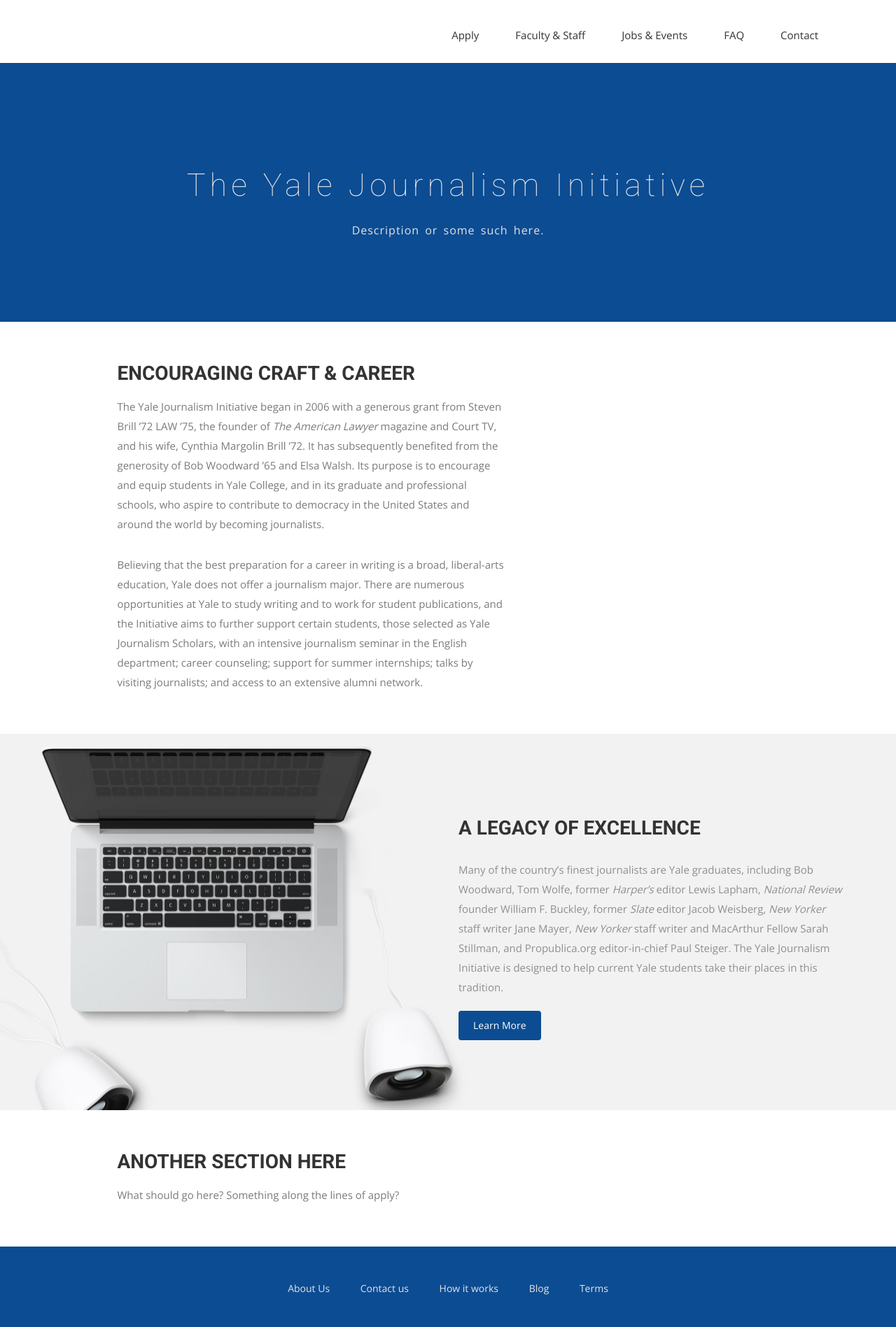
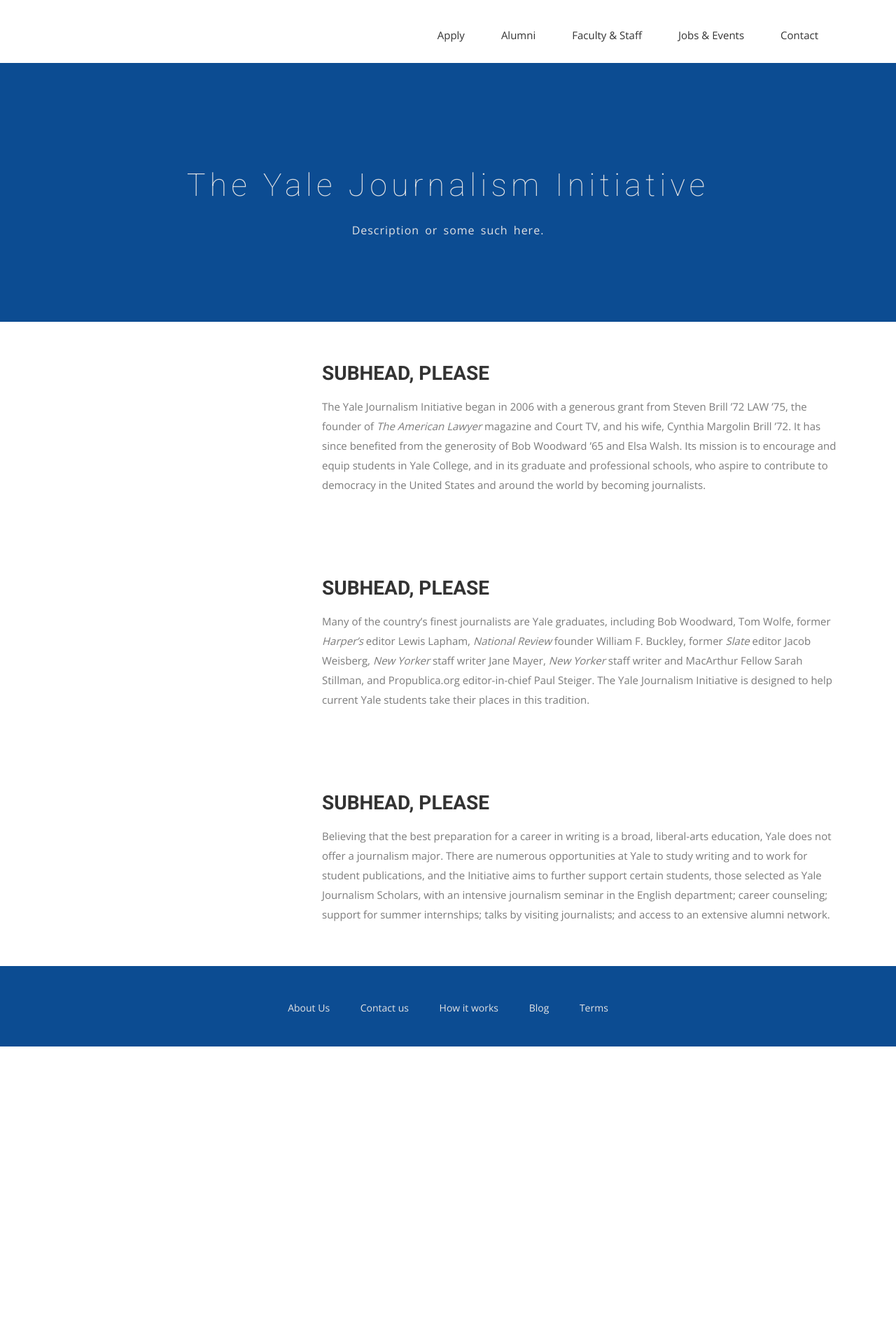
Before and after one commit to yalejournalism/yalejournalism.github.io, a Jekyll site: the page built from index.html, in a window 1280 px wide. Shown: the whole page at 70% size. Built offline with Jekyll 4.4.1, drawn with Linux system fonts in a browser that asks for light colours; nearby versions of some CDN libraries; some web fonts are replaced; after the commit the page ends 1496 px from its top, so only the background shows below that.

Commit message:
Updating template for Eve and Mark.

```diff
--- a/_includes/header.html
+++ b/_includes/header.html
@@ -15,18 +15,16 @@
             <span class="icon-bar"></span>
             </button>
             <a class="navbar-brand" href="{{ site.baseurl }}/">
-
               <!-- <img src="{{ site.baseurl }}/img/logo.png" alt="Logo"> -->
             </a>
           </div>
             <!-- Collect the nav links, forms, and other content for toggling -->
             <div class="collapse navbar-collapse" id="bs-example-navbar-collapse-1">
               <ul class="nav navbar-nav navbar-right">
-                <li><a href="#">Apply</a></li>
-                <li><a href="{{ site.baseurl }}/work">Faculty & Staff</a></li>
-                <!-- <li><a href="{{ site.baseurl }}/blog">Blog</a></li> -->
-                <li><a href="#">Jobs & Events</a></li>
-                <li><a href="#">FAQ</a></li>
+                <li><a href="{{ site.baseurl }}/apply">Apply</a></li>
+                <li><a href="{{ site.baseurl }}/alumni">Alumni</a></li>
+                <li><a href="{{ site.baseurl }}/faculty-and-staff">Faculty & Staff</a></li>
+                <li><a href="{{ site.baseurl }}/jobs-and-events">Jobs & Events</a></li>
                 <li><a href="{{ site.baseurl }}/contact">Contact</a></li>
               </ul>
             </div><!-- /.navbar-collapse -->
--- a/css/airspace.css
+++ b/css/airspace.css
@@ -232,17 +232,17 @@
 	Feature Start
 --*/
 #feature {
-  background: url("../img/featue-bg.jpg");
-  background-position: 50% 94px;
+  /*background: url("../img/featue-bg.jpg");
+  background-position: 50% 94px;*/
   width: 100%;
   display: block;
   position: relative;
   overflow: visible;
-  background-attachment: fixed;
+  /*background-attachment: fixed;
   background-repeat: no-repeat;
-  background-position: center center;
-  background-color: #fff;
-  -webkit-background-size: cover;
+  background-position: center center;*/
+  background-color: #6699FF;
+  /*-webkit-background-size: cover;
   -moz-background-size: cover;
   -o-background-size: cover;
   background-size: cover;
@@ -250,16 +250,17 @@
   -moz-box-sizing: border-box;
   box-sizing: border-box;
   -webkit-backface-visibility: hidden;
-  backface-visibility: hidden;
-  padding: 100px 0;
+  backface-visibility: hidden;*/
+  padding: 50px 0 50px 0;
 }
 #feature h2 {
+  color: #0c4c92;
   font-size: 28px;
   font-weight: 600;
-  margin-bottom: 30px;
+  margin-bottom: 20px;
 }
 #feature p {
-  color: #8d8f92;
+  color: #E3E3E4;
   margin-bottom: 20px;
 }
 #feature .btn-view-works {
@@ -681,7 +682,7 @@
 #contact-form .block button {
   width: 100%;
   height: 60px;
-  background: #47424C;
+  background: #6699FF;
   border: none;
   color: #fff;
   font-family: 'Open Sans', sans-serif;
--- a/css/style.css
+++ b/css/style.css
@@ -17,7 +17,7 @@
  }
 
 .post-area {
-  padding: 40px;
+  padding: 50px 100px;
   width: 100%;
   min-height: 150px;
   background-color: white;
--- a/index.html
+++ b/index.html
@@ -22,53 +22,43 @@
 <section id="intro">
   <div class="container">
     <div class="row">
-      <div class="col-md-offset-1 col-md-6 col-sm-12">
+      <div class="col-md-offset-4 col-md-8 col-sm-12">
         <div class="block">
           <div class="section-title">
-            <h2>ENCOURAGING CRAFT & CAREER</h2>
-            <!-- <p>Subhead.</p> -->
+            <h2>SUBHEAD, PLEASE</h2>
           </div>
-          <p>The Yale Journalism Initiative began in 2006 with a generous grant from Steven Brill ’72 LAW ’75, the founder of <i>The American Lawyer</i> magazine and Court TV, and his wife, Cynthia Margolin Brill ’72. It has subsequently benefited from the generosity of Bob Woodward ’65 and Elsa Walsh. Its purpose is to encourage and equip students in Yale College, and in its graduate and professional schools, who aspire to contribute to democracy in the United States and around the world by becoming journalists.</p>
-
-          <p>Believing that the best preparation for a career in writing is a broad, liberal-arts education, Yale does not offer a journalism major. There are numerous opportunities at Yale to study writing and to work for student publications, and the Initiative aims to further support certain students, those selected as Yale Journalism Scholars, with an intensive journalism seminar in the English department; career counseling; support for summer internships; talks by visiting journalists; and access to an extensive alumni network.</p>
-        </div>
-      </div>
-      <div class="col-md-5 col-sm-12">
-        <div class="block">
-          <!-- <img src="img/wrapper-img.png" alt="Img"> -->
+          <p>The Yale Journalism Initiative began in 2006 with a generous grant from Steven Brill ’72 LAW ’75, the founder of <i>The American Lawyer</i> magazine and Court TV, and his wife, Cynthia Margolin Brill ’72. It has since benefited from the generosity of Bob Woodward ’65 and Elsa Walsh. Its mission is to encourage and equip students in Yale College, and in its graduate and professional schools, who aspire to contribute to democracy in the United States and around the world by becoming journalists.</p>
         </div>
       </div>
     </div>
   </div>
 </section>
 
-<section id="feature">
-<div class="container">
-  <div class="row">
-    <div class="col-md-6 col-md-offset-6">
-      <h2>A LEGACY OF EXCELLENCE</h2>
-      <p>Many of the country’s finest journalists are Yale graduates, including Bob Woodward, Tom Wolfe, former <i>Harper’s</i> editor Lewis Lapham, <i>National Review</i> founder William F. Buckley, former <i>Slate</i> editor Jacob Weisberg, <i>New Yorker</i> staff writer Jane Mayer, <i>New Yorker</i> staff writer and MacArthur Fellow Sarah Stillman, and Propublica.org editor-in-chief Paul Steiger. The Yale Journalism Initiative is designed to help current Yale students take their places in this tradition.</p>
-      <a href="#" class="btn btn-view-works">Learn More</a>
+<section id="intro">
+  <div class="container">
+    <div class="row">
+      <div class="col-md-offset-4 col-md-8 col-sm-12">
+        <div class="block">
+          <div class="section-title">
+            <h2>SUBHEAD, PLEASE</h2>
+          </div>
+            <p>Many of the country’s finest journalists are Yale graduates, including Bob Woodward, Tom Wolfe, former <i>Harper’s</i> editor Lewis Lapham, <i>National Review</i> founder William F. Buckley, former <i>Slate</i> editor Jacob Weisberg, <i>New Yorker</i> staff writer Jane Mayer, <i>New Yorker</i> staff writer and MacArthur Fellow Sarah Stillman, and Propublica.org editor-in-chief Paul Steiger. The Yale Journalism Initiative is designed to help current Yale students take their places in this tradition.</p>
+        </div>
+      </div>
     </div>
   </div>
-</div>
 </section>
 
 <section id="intro">
   <div class="container">
     <div class="row">
-      <div class="col-md-offset-1 col-md-6 col-sm-12">
+      <div class="col-md-offset-4 col-md-8 col-sm-12">
         <div class="block">
           <div class="section-title">
-            <h2>ANOTHER SECTION HERE</h2>
+            <h2>SUBHEAD, PLEASE</h2>
             <!-- <p>Subhead.</p> -->
           </div>
-          <p>What should go here? Something along the lines of apply?</p>
-        </div>
-      </div>
-      <div class="col-md-5 col-sm-12">
-        <div class="block">
-          <!-- <img src="img/wrapper-img.png" alt="Img"> -->
+          <p>Believing that the best preparation for a career in writing is a broad, liberal-arts education, Yale does not offer a journalism major. There are numerous opportunities at Yale to study writing and to work for student publications, and the Initiative aims to further support certain students, those selected as Yale Journalism Scholars, with an intensive journalism seminar in the English department; career counseling; support for summer internships; talks by visiting journalists; and access to an extensive alumni network.</p>
         </div>
       </div>
     </div>
```
Also changed, not shown: alumni.html (added, +85 -0 lines), apply.html (added, +36 -0 lines), contact.html (+3 -17 lines), faculty-and-staff.html (added, +119 -0 lines), jobs-and-events.html (added, +27 -0 lines), 1 other file.
